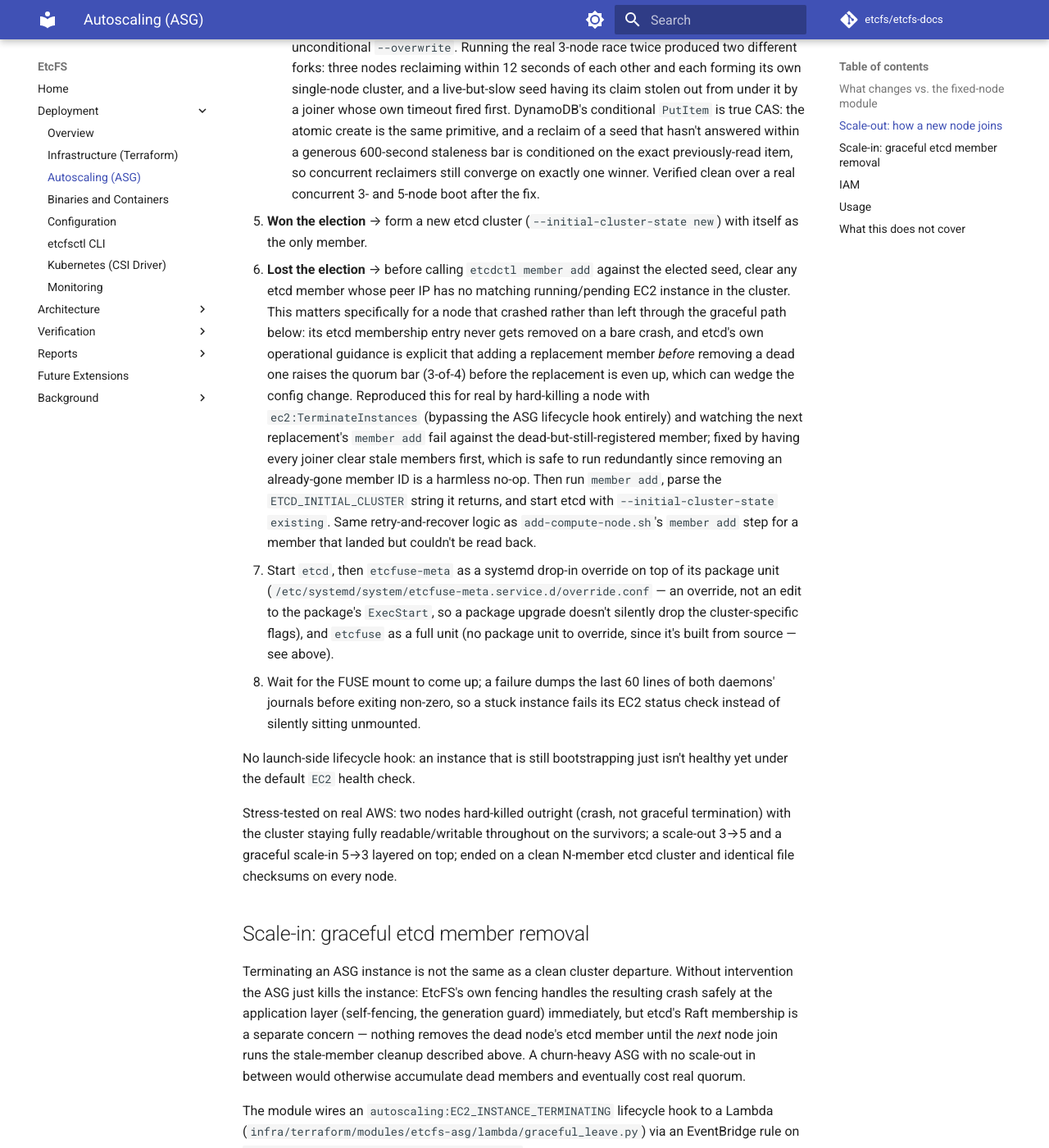
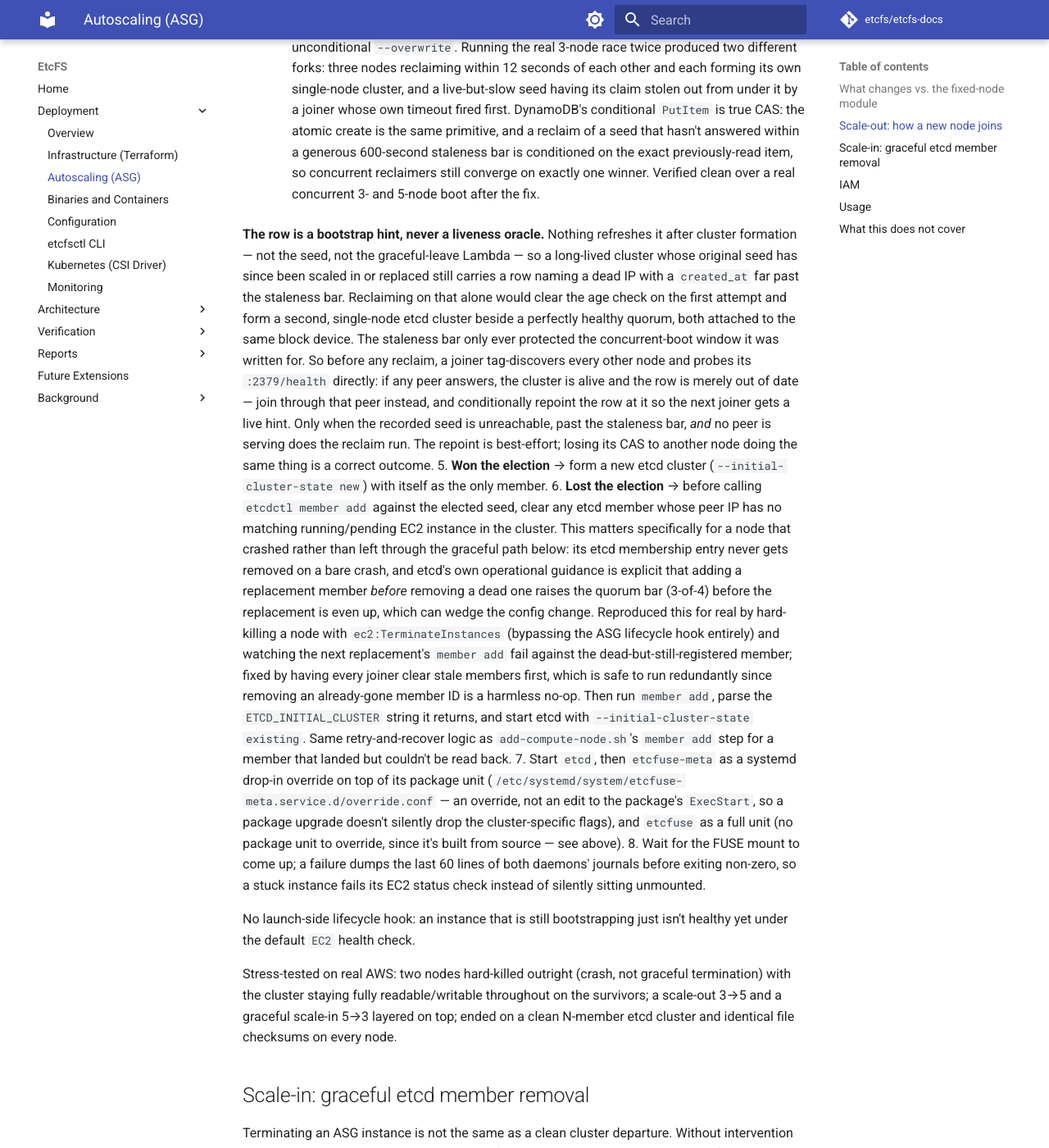
Before and after one commit to etcfs/etcfs-docs, an MkDocs documentation site: the page built from docs/deployment/autoscaling.md, in a window 1280 px wide and 1400 px high, scrolled down 1480 px. Shown: the whole window at 82% size. Built offline with MkDocs 1.6.1 and Material for MkDocs 9.7.7, drawn with Linux system fonts in a browser that asks for light colours; comment, search, counter and statistics services are not loaded.

Commit message:
docs(autoscaling): documented that the seed row is a bootstrap hint and reclaim requires no live peer

```diff
--- a/docs/deployment/autoscaling.md
+++ b/docs/deployment/autoscaling.md
@@ -72,6 +72,23 @@ whole join protocol, run on the new instance itself:
    previously-read item, so concurrent reclaimers still converge on exactly
    one winner. Verified clean over a real concurrent 3- and 5-node boot
    after the fix.
+
+   **The row is a bootstrap hint, never a liveness oracle.** Nothing
+   refreshes it after cluster formation — not the seed, not the
+   graceful-leave Lambda — so a long-lived cluster whose original seed has
+   since been scaled in or replaced still carries a row naming a dead IP
+   with a `created_at` far past the staleness bar. Reclaiming on that alone
+   would clear the age check on the first attempt and form a second,
+   single-node etcd cluster beside a perfectly healthy quorum, both
+   attached to the same block device. The staleness bar only ever protected
+   the concurrent-boot window it was written for. So before any reclaim, a
+   joiner tag-discovers every other node and probes its `:2379/health`
+   directly: if any peer answers, the cluster is alive and the row is
+   merely out of date — join through that peer instead, and conditionally
+   repoint the row at it so the next joiner gets a live hint. Only when the
+   recorded seed is unreachable, past the staleness bar, *and* no peer is
+   serving does the reclaim run. The repoint is best-effort; losing its CAS
+   to another node doing the same thing is a correct outcome.
 5. **Won the election** → form a new etcd cluster
    (`--initial-cluster-state new`) with itself as the only member.
 6. **Lost the election** → before calling `etcdctl member add` against the
```
